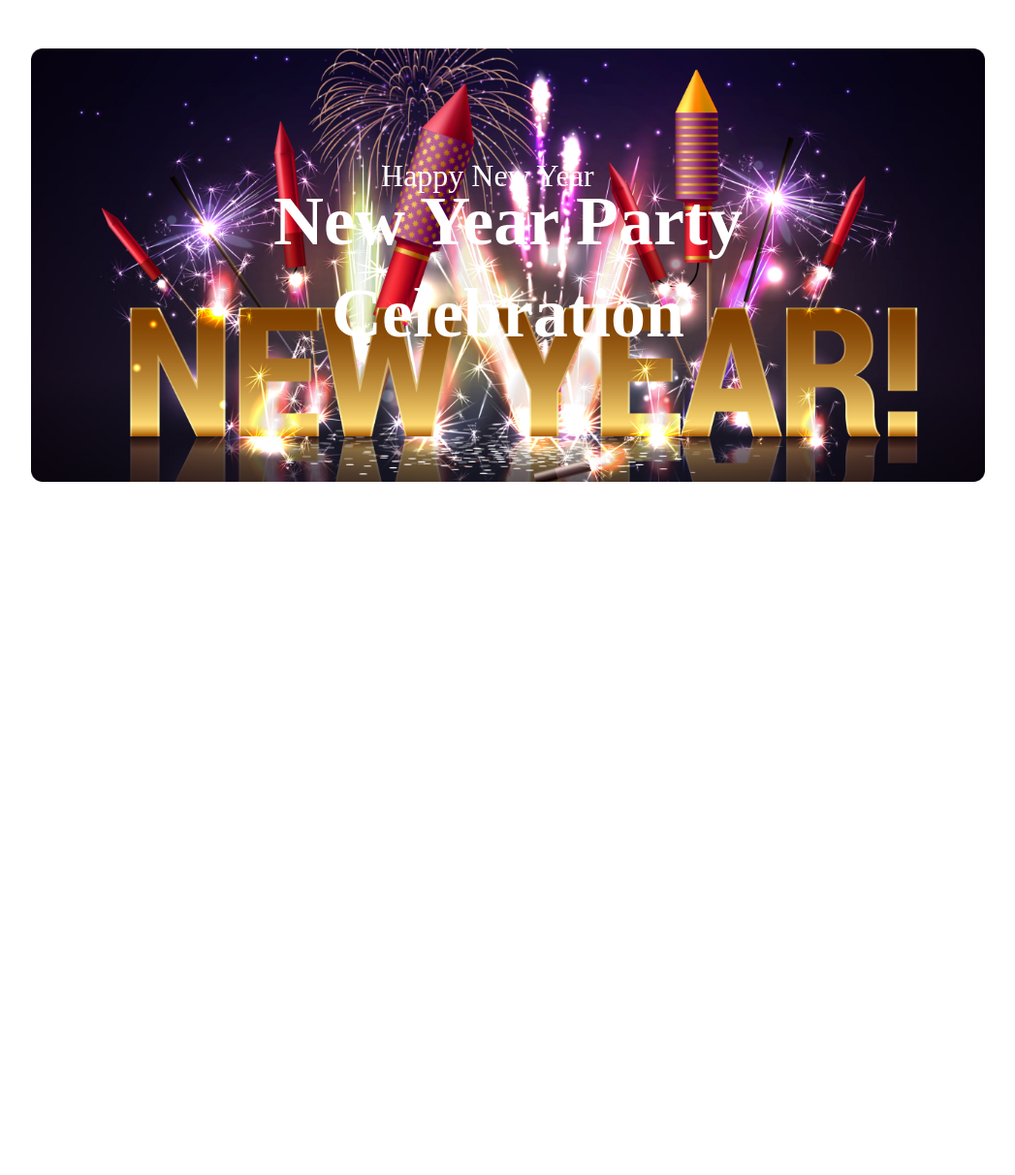
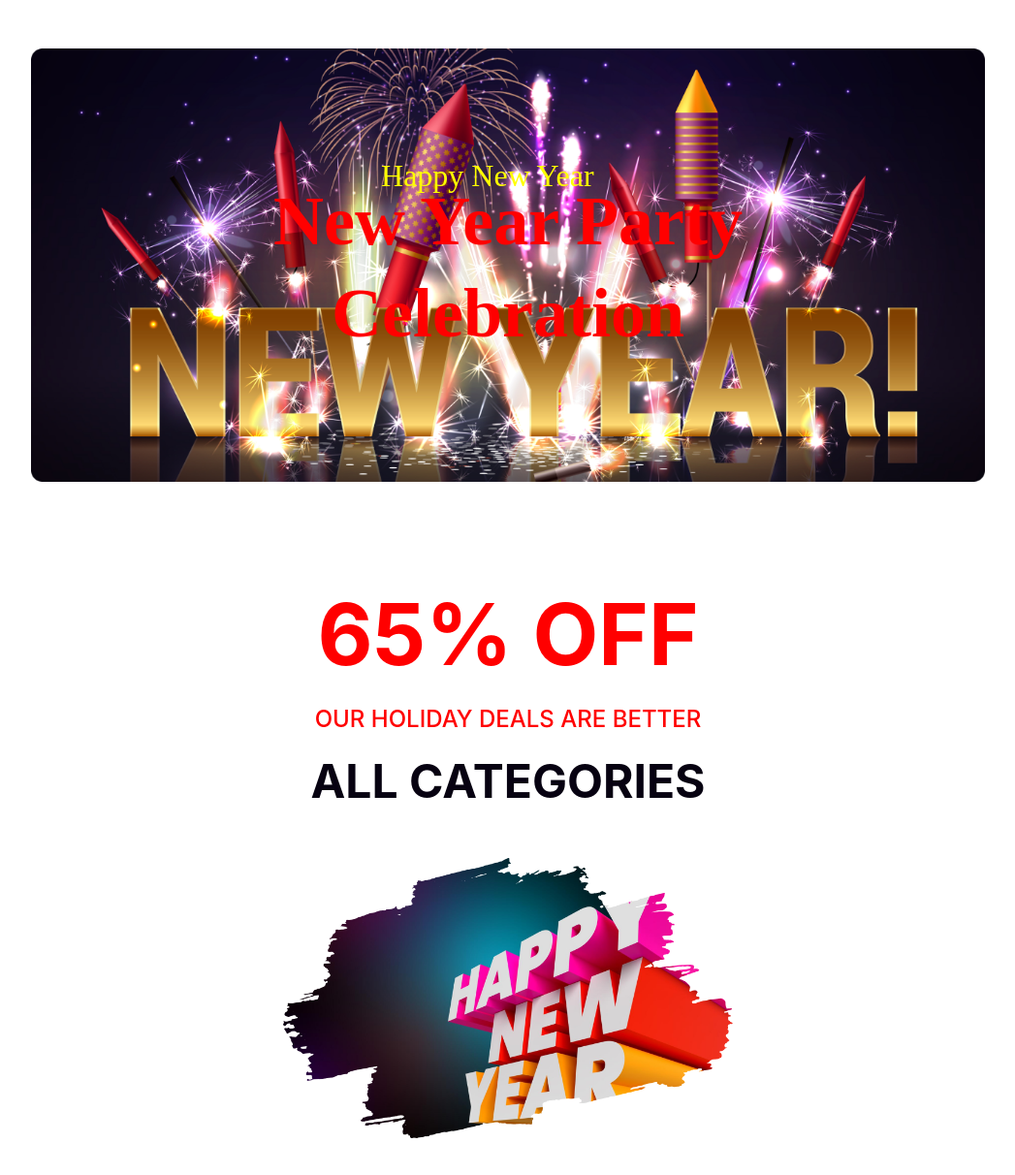
Before and after one commit to ronbirahman/New-Year-New-Mission-Golam, a plain HTML site: page index.html in a window 1280 px wide. Shown: the whole page at 97% size, without its empty margins (116-1163 px from the left). Before the commit the page ends 800 px from the top, so only its background shows below. Drawn offline with Linux system fonts and the light colour scheme.

Commit message:
Second part done

```diff
--- a/design.css
+++ b/design.css
@@ -1,21 +1,22 @@
 /* Header Part -----------------*/
 
-.main-container {
+.main-container-1 {
     margin: 50px 140px;
     padding: 0;
     box-sizing: border-box;
 }
-.container {
+.container-1 {
     width: 100%;
     height: auto;
     position: relative;
 }
-.container img {
+.container-1 img {
     width: 100%;
+
 }
-.container .text-1{
+.container-1 .text-1{
     position: absolute;
-    color: #FFFFFF;
+    color: red;
     text-align: center;
     top: 50%;
     left: 50%;
@@ -26,9 +27,9 @@
     line-height: 95px; /* 131.944% */
     transform: translate(-50%, -50%);
 }
-.container .text-2{
+.container-1 .text-2{
     position: absolute;
-    color: #FFFFFF;
+    color: yellow;
     text-align: center;
     top: 25%;
     right: 41%;
@@ -38,3 +39,51 @@
     font-weight: 400;
     line-height: normal;
 }
+
+/*---------Main Body Design*/
+
+.main-container-2 {
+    margin: 100px 400px;
+    padding: 0;
+    box-sizing: border-box;
+}
+.container-2 {
+    width: 100%;
+    height: auto;
+}
+.container-2 img {
+    width: 100%;
+    margin-top: 50px;
+
+}
+.container-2 .text-3{
+    text-align: center;
+    color: #F00;
+    text-align: center;
+    font-family: Inter;
+    font-size: 88px;
+    font-style: normal;
+    font-weight: 700;
+    line-height: normal;
+    margin-bottom: 15px;
+}
+.container-2 .text-4{
+    color: #F00;
+    text-align: center;
+    font-family: Inter;
+    font-size: 24px;
+    font-style: normal;
+    font-weight: 500;
+    line-height: normal;
+    margin-top: 20px;
+}
+.container-2 .text-5{
+    color: #070211;
+    text-align: center;
+    font-family: Inter;
+    font-size: 48px;
+    font-style: normal;
+    font-weight: 700;
+    line-height: normal;
+    margin-top: 20px;
+}
--- a/index.html
+++ b/index.html
@@ -11,20 +11,25 @@
 </head>
 <body>
     <header>
-        <div class="main-container">
-            <div class="container">
+        <div class="main-container-1">
+            <div class="container-1">
                 <div class="text-1">New Year Party Celebration
-
                 </div>
                 <div class="text-2">Happy New Year
-
                 </div>
                 <img src="/resources/Banner Image.png" alt="">
             </div>
         </div>
-
     </header>
     <main>
+        <div class="main-container-2">
+            <div class="container-2">
+                <div class="text-3">65% OFF</div>
+                <div class="text-4">OUR HOLIDAY DEALS ARE BETTER</div>
+                <div class="text-5">ALL CATEGORIES</div>
+                <img src="/resources/New Year Photo.png" alt="">
+            </div>
+        </div>
 
 
     </main>
```
